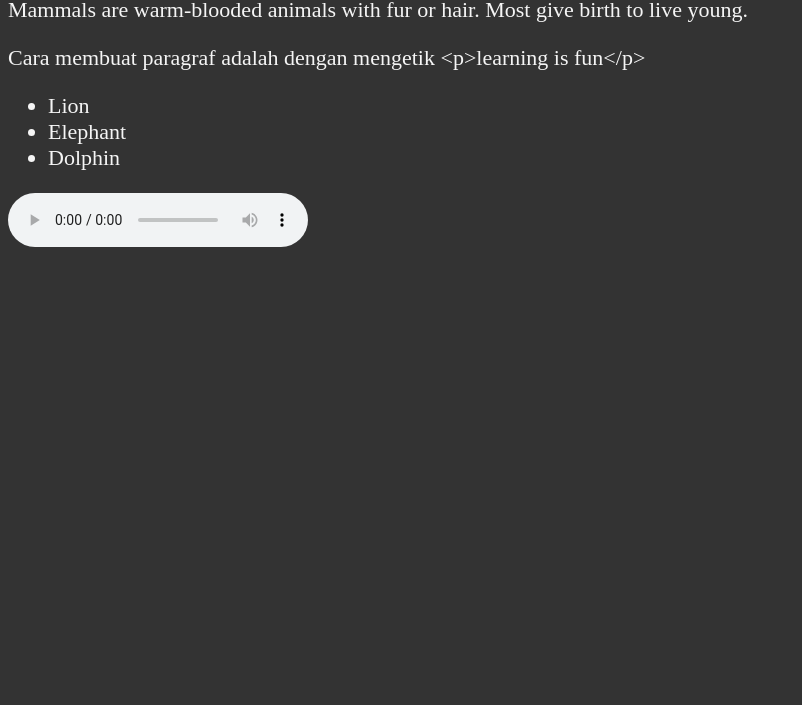
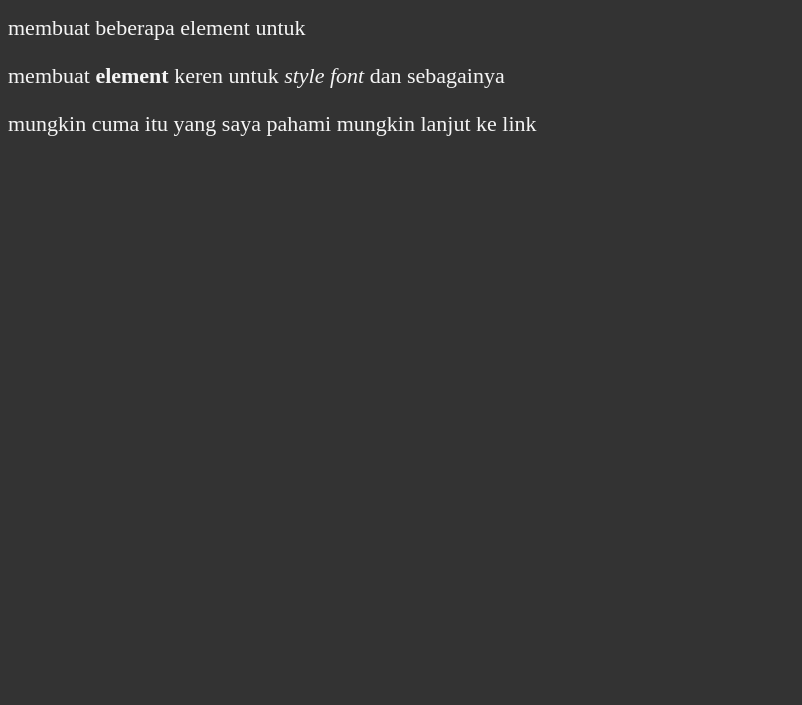
Before and after one commit to herukurniawan17/html_full_cources_freecodecamp, a plain HTML site: page index.html in a window 1280 px wide. Shown: the part 95-800 px from the top of the page, without its empty margins (0-802 px from the left). Drawn offline with Linux system fonts and the light colour scheme.

Commit message:
update html knowlage

```diff
--- a/index.html
+++ b/index.html
@@ -15,26 +15,13 @@
 <!-- finish all about element the head and add meta property -->
 
 <body>
-   <section>
-  <h2>Mammals</h2>
- <div>
-    <p>
-    Mammals are warm-blooded animals with fur or hair. Most give birth to live
-    young.
-    </p>
-    <p>Cara membuat paragraf adalah dengan mengetik &lt;p&gt;learning is fun&lt;/p&gt;</p>
-  </div>
-  <figure></figure>
-  <ul>
-    <li>Lion</li>
-    <li>Elephant</li>
-    <li>Dolphin</li>
-  </ul>
-</section>
-<audio
-  src="https://cdn.freecodecamp.org/curriculum/js-music-player/can't-stay-down.mp3"
-  loop
-  controls
-></audio>
+   <h1>Belajar tentang Paragraf dan Heading</h1>
+   <p>membuat beberapa element untuk </p>
+   <p>membuat <strong>element</strong> keren untuk <i>style font</i> dan sebagainya</p>
+   <p>mungkin cuma itu yang saya pahami mungkin lanjut ke link </p>
+
+   <!-- add link and understand how to artibute works -->
+
+
 </body>
 </html>
```
